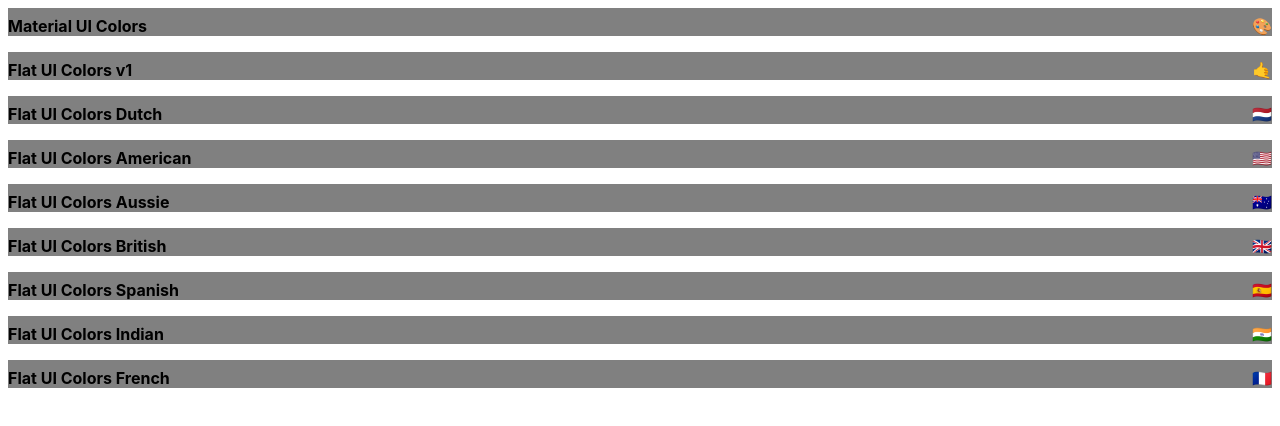
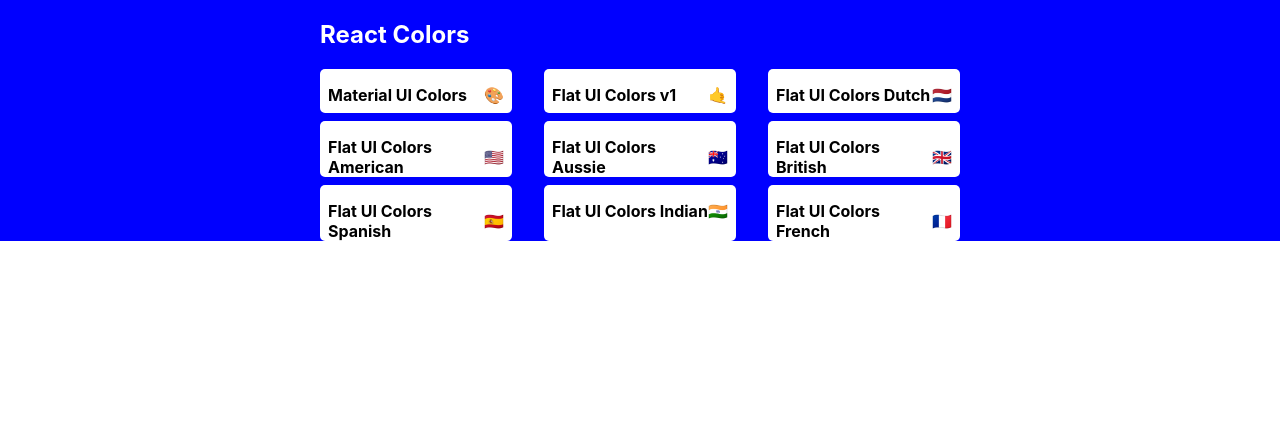
Before and after one commit to mrvncaragay/color-picker, a React (Create React App) app: page / in a window 1280 px wide. Shown: the top 426 px of the page. Built offline with nearby package versions, Linux system fonts and the light colour scheme.

Commit message:
style palette list component

```diff
--- a/src/MiniPalette.js
+++ b/src/MiniPalette.js
@@ -4,7 +4,7 @@ import { withStyles } from "@material-ui/styles";
 const styles = {
   root: {
     backgroundColor: "white",
-    borederRadius: "5px",
+    borderRadius: "5px",
     padding: "0.5rem",
     position: "relative",
     overflow: "hidden",
@@ -12,9 +12,9 @@ const styles = {
       cursor: "pointer;"
     }
   },
-  colors: {
-    backgroundColor: "grey"
-  },
+
+  colors: {},
+
   title: {
     display: "flex",
     justifyContent: "space-between",
@@ -25,6 +25,7 @@ const styles = {
     fontSize: "1rem",
     position: "relative"
   },
+
   emoji: {
     marginLeft: "0.5rem",
     fontSize: "1.5rem"
--- a/src/PaletteList.js
+++ b/src/PaletteList.js
@@ -1,15 +1,55 @@
 import React from "react";
 import { Link } from "react-router-dom";
 import MiniPalalette from "./MiniPalette";
+import { withStyles } from "@material-ui/styles";
 
-const PaletteList = ({ palettes }) => {
+const styles = {
+  root: {
+    backgroundColor: "blue",
+    height: "100%",
+    display: "flex",
+    alignItems: "flex-start",
+    justifyContent: "center"
+  },
+  container: {
+    width: "50%",
+    display: "flex",
+    alignItems: "flex-start",
+    flexDirection: "column",
+    flexWrap: "wrap"
+  },
+
+  nav: {
+    display: "flex",
+    width: "100%",
+    justifyContent: "space-between",
+    color: "white"
+  },
+
+  palettes: {
+    boxSizing: "border-box",
+    width: "100%",
+    display: "grid",
+    gridTemplateColumns: "repeat(3, 30%)",
+    gridGap: "5%"
+  }
+};
+
+const PaletteList = ({ classes, palettes }) => {
   return (
-    <div>
-      {palettes.map(palette => (
-        <MiniPalalette {...palette} />
-      ))}
+    <div className={classes.root}>
+      <div className={classes.container}>
+        <nav className={classes.nav}>
+          <h1>React Colors</h1>
+        </nav>
+        <div className={classes.palettes}>
+          {palettes.map(palette => (
+            <MiniPalalette {...palette} />
+          ))}
+        </div>
+      </div>
     </div>
   );
 };
 
-export default PaletteList;
+export default withStyles(styles)(PaletteList);
```
